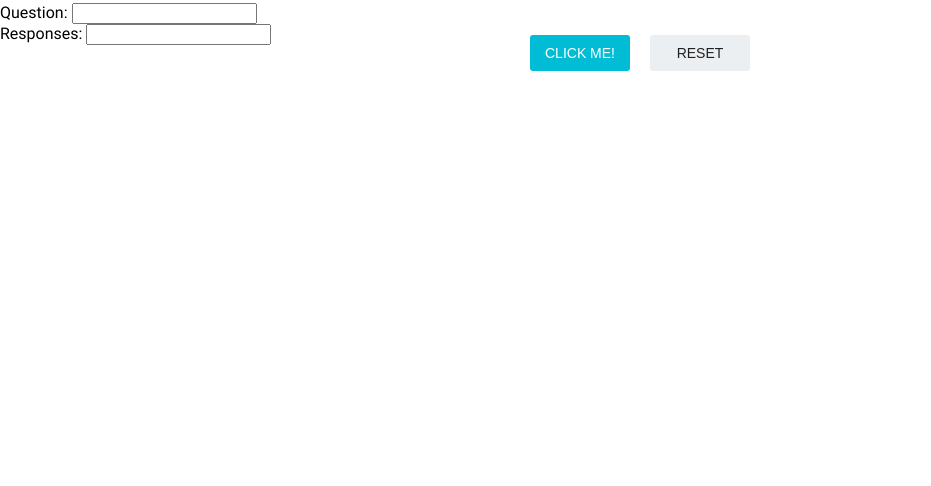
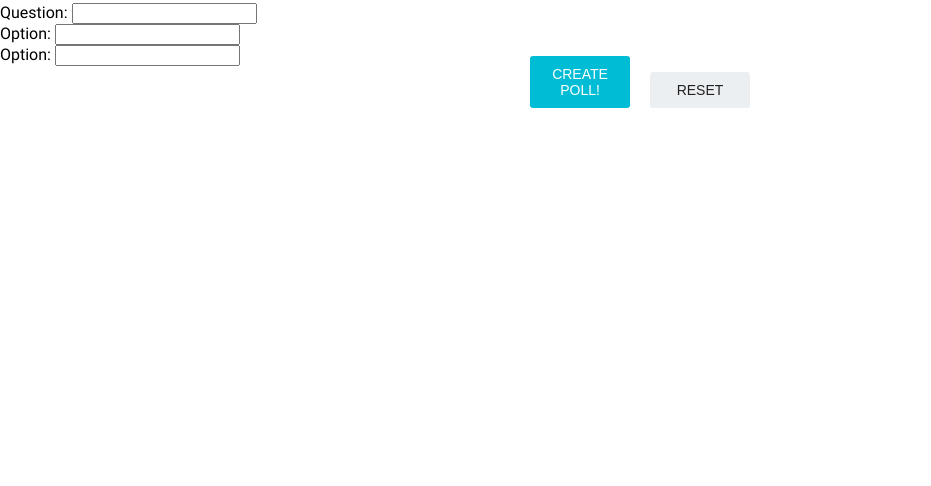
Before and after one commit to CatherineBacon/voting-app, a website: page public/newpoll.html in a window 1280 px wide. Shown: the part 314-800 px from the top of the page, without its empty margins (0-931 px from the left). Drawn offline with Linux system fonts and the light colour scheme; no server answers; files whose address does not match are found by name.

Commit message:
set up basic form submit

```diff
--- a/app/routes/index.js
+++ b/app/routes/index.js
@@ -60,5 +60,6 @@ module.exports = function (app, passport) {
     app.route('/newpoll')
         .get(function (req, res) {
             res.sendFile(path + '/public/newpoll.html');
-        });
+        })
+        .post(pollHandler.addPoll);
 };
--- a/package.json
+++ b/package.json
@@ -24,6 +24,7 @@
   "author": "Blake Johnston",
   "license": "MIT",
   "dependencies": {
+    "body-parser": "^1.15.2",
     "dotenv": "^1.2.0",
     "express": "^4.12.4",
     "express-session": "^1.11.3",
--- a/public/newpoll.html
+++ b/public/newpoll.html
@@ -27,20 +27,24 @@
     <div class="container">
       <!--  <p>You have clicked the button <span id="click-nbr"></span> times.</p> -->
       <br />
-      <form>
+      <form action="/newpoll" method="post">
         <div>
           <label for="name">Question:</label>
-          <input type="text" id="name" />
+          <input type="text" id="name" name="question" />
         </div>
         <div>
-          <label for="options">Responses:</label>
+          <label for="options">Option:</label>
+          <input type="text" name="option1" />
+        </div>
+        <div>
+          <label for="options">Option:</label>
           <input type="text" />
         </div>
+        <div class="btn-container">
+          <button type="submit" class="btn btn-create">CREATE POLL!</button>
+          <button type="reset" class="btn btn-delete">RESET</button>
+        </div>
       </form>
-      <div class="btn-container">
-        <button type="submit" class="btn btn-add">CLICK ME!</button>
-        <button class="btn btn-delete">RESET</button>
-      </div>
     </div>
 
     <script type="text/javascript" src="common/ajax-functions.js"></script>
--- a/server.js
+++ b/server.js
@@ -5,6 +5,7 @@ var routes = require('./app/routes/index.js');
 var mongoose = require('mongoose');
 var passport = require('passport');
 var session = require('express-session');
+var bodyParser = require('body-parser');
 
 var app = express();
 require('dotenv').load();
@@ -20,7 +21,6 @@ app.engine('html', require('hbs').__express);
 app.set('views', './app/views');
 app.set('view engine', 'html');
 
-
 app.use(session({
 	secret: 'secretClementine',
 	resave: false,
@@ -30,6 +30,8 @@ app.use(session({
 app.use(passport.initialize());
 app.use(passport.session());
 
+app.use(bodyParser.urlencoded({ extend: true }));
+
 routes(app, passport);
 
 var port = process.env.PORT || 8080;
```
Also changed, not shown: app/controllers/pollController.server.js (+17 -0 lines).
